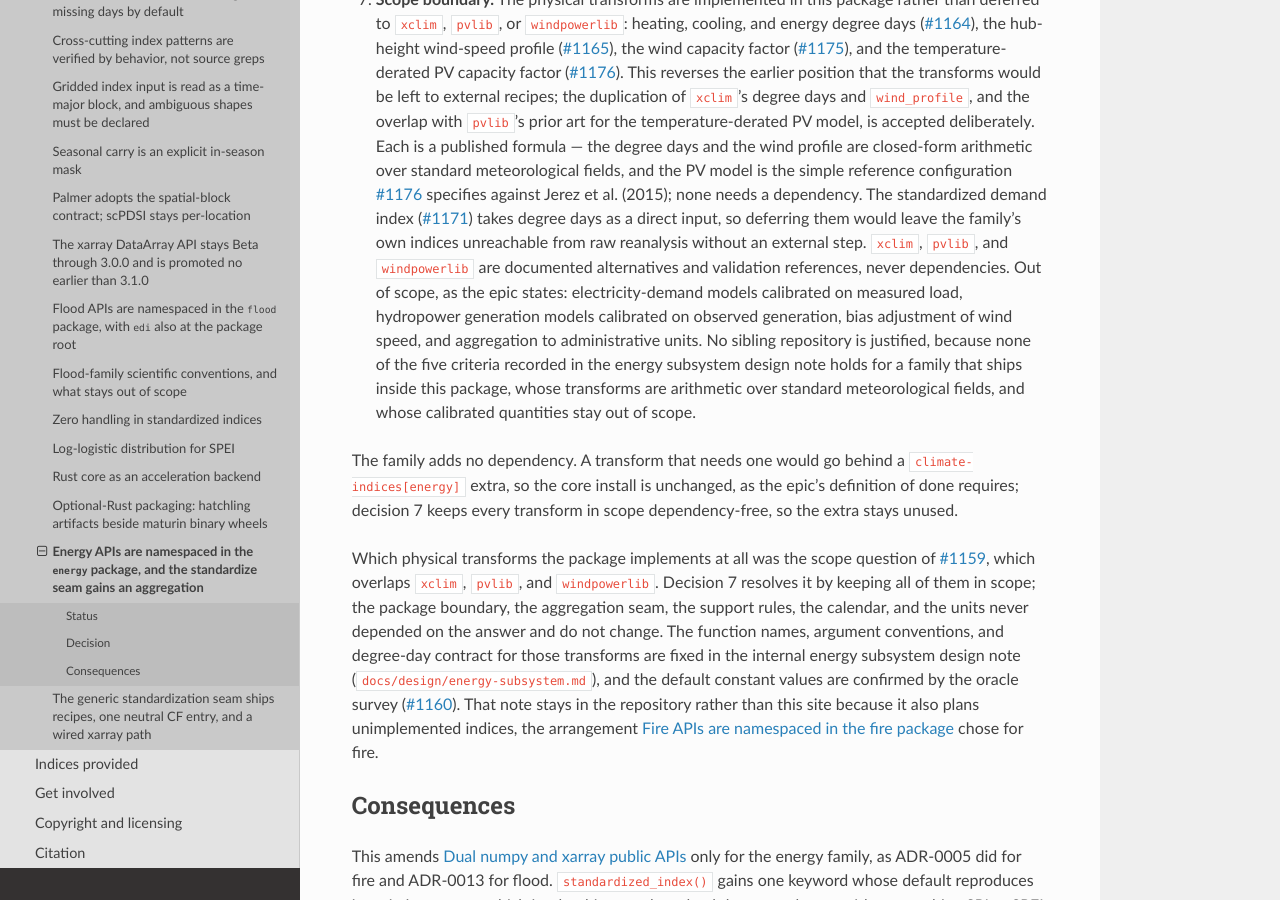
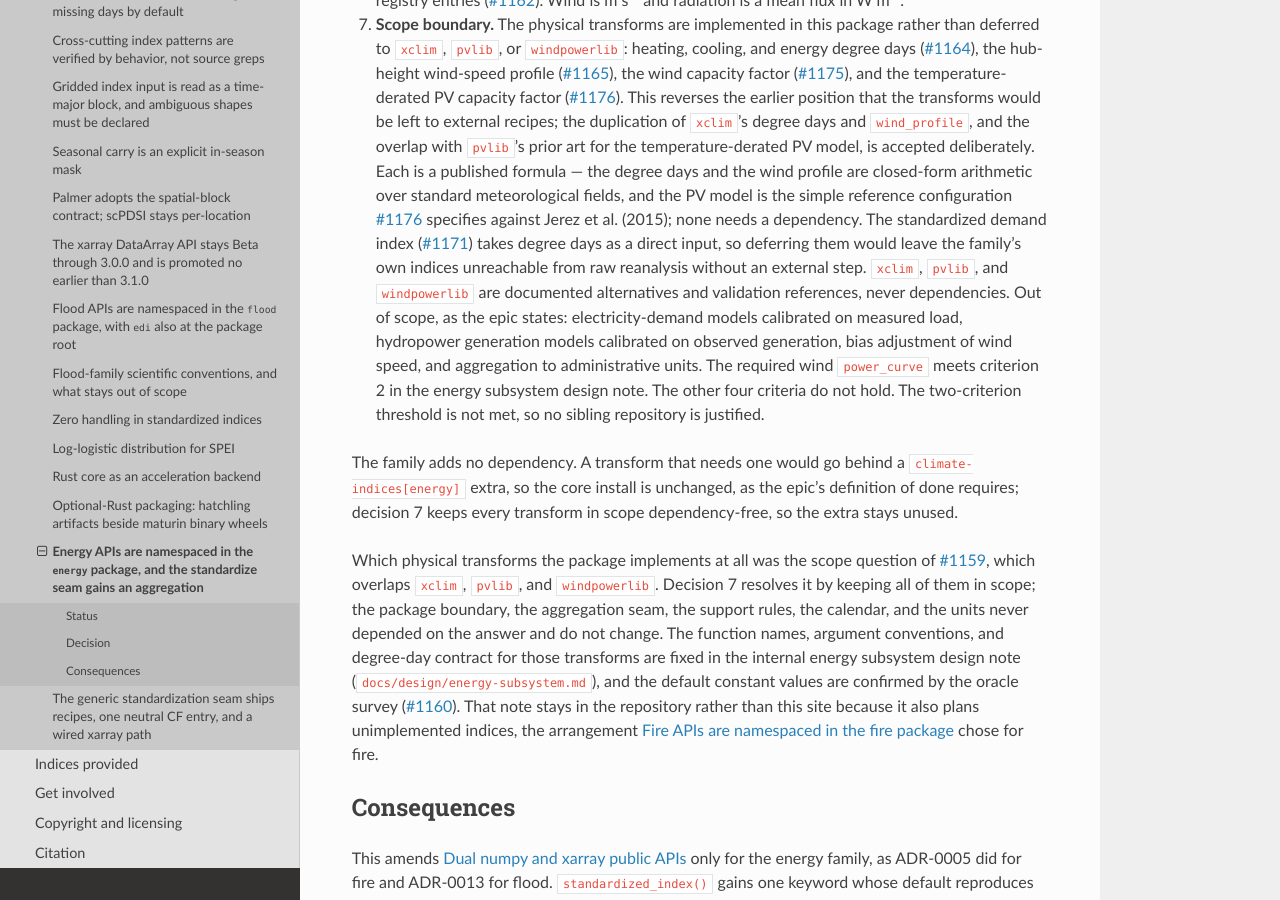
Before and after one commit to monocongo/climate_indices, a Sphinx documentation site: the page built from docs/adr/0019-energy-module-api-and-aggregation.md, in a window 1280 px wide and 900 px high, scrolled down 2126 px. Built offline with Sphinx 7.4.7 and the Read the Docs theme 3.1.0, drawn with Linux system fonts in a browser that asks for light colours; some of the changed text lies outside the part shown.

Commit message:
docs(energy): address review findings — clarify scope and overlap
Finding: 4289843408
Review-Anchor: https://github.com/monocongo/climate_indices/pull/1357#discussion_r4289843408
Finding: 4289843418
Review-Anchor: https://github.com/monocongo/climate_indices/pull/1357#discussion_r4289843418
Finding: 4289864189
Review-Anchor: https://github.com/monocongo/climate_indices/pull/1357#discussion_r4289864189

```diff
--- a/docs/adr/0019-energy-module-api-and-aggregation.md
+++ b/docs/adr/0019-energy-module-api-and-aggregation.md
@@ -9,7 +9,8 @@ Amended again by the energy scope decision
 ([#1159](https://github.com/monocongo/climate_indices/issues/1159)): decision 7 fixes the
 family's scope boundary. The physical transforms stay in this package, implemented
 in-house with no new dependency, and calibrated models and preprocessing stay out of
-scope. No name or signature recorded here changes.
+scope. No name or signature recorded here changes. The required wind `power_curve`
+meets one split criterion, below the two-criterion threshold.
 
 Only decision 2 describes code that exists: the `aggregation` keyword
 landed with this record ([#1158](https://github.com/monocongo/climate_indices/issues/1158)).
@@ -118,11 +119,10 @@ series such as residual load.
    `windpowerlib` are documented alternatives and validation references, never
    dependencies. Out of scope, as the epic states: electricity-demand models calibrated
    on measured load, hydropower generation models calibrated on observed generation,
-   bias adjustment of wind speed, and aggregation to administrative units. No sibling
-   repository is justified, because none of the five criteria recorded in the energy
-   subsystem design note holds for a family that ships inside this package, whose
-   transforms are arithmetic over standard meteorological fields, and whose calibrated
-   quantities stay out of scope.
+   bias adjustment of wind speed, and aggregation to administrative units. The required
+   wind `power_curve` meets criterion 2 in the energy subsystem design note.
+   The other four criteria do not hold. The two-criterion threshold is not met, so no
+   sibling repository is justified.
 
 The family adds no dependency. A transform that needs one would go behind a
 `climate-indices[energy]` extra, so the core install is unchanged, as the epic's
```
Also changed, not shown: CONTRIBUTING.md (+6 -6 lines), docs/design/energy-subsystem.md (+8 -6 lines).
